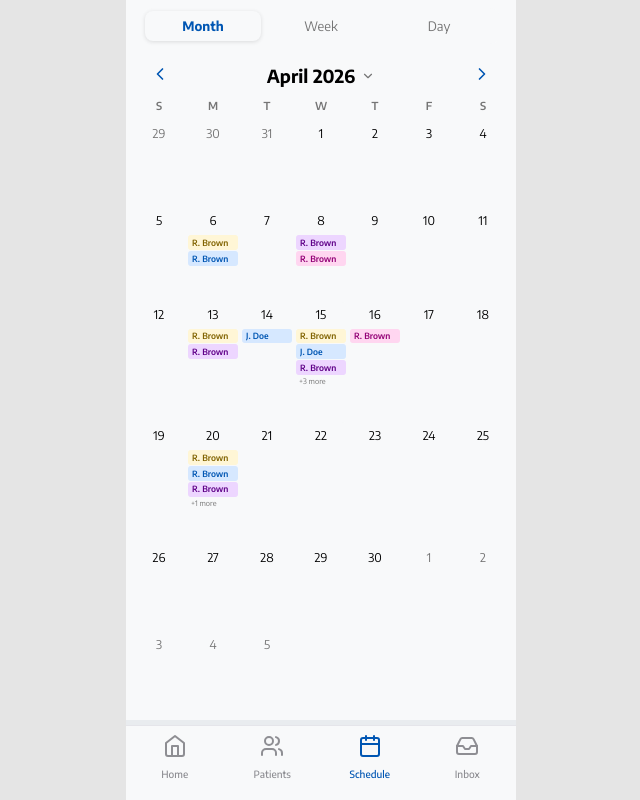
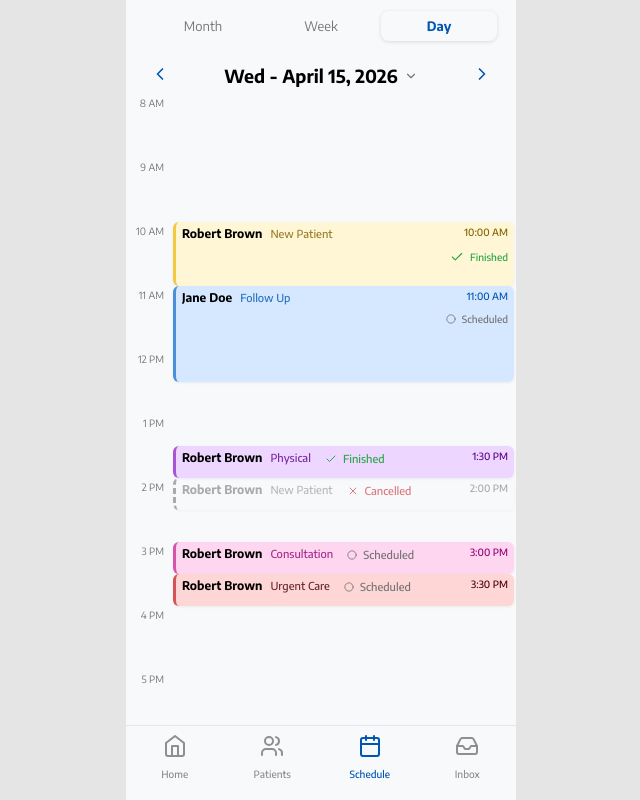
Before and after one commit to kateyang1998/novalab-oscar-mobile-pro, a React (Vite) app: page /schedule in a window 1280 px wide. Shown: the whole page, without its empty margins (319-959 px from the left). Built offline with nearby package versions, Linux system fonts and the light colour scheme.

Commit message:
refactor: change initial view in ScheduleScreen to 'day' and adjust screen height; remove unnecessary border in Weekgrid

```diff
--- a/src/components/schedule/Weekgrid.jsx
+++ b/src/components/schedule/Weekgrid.jsx
@@ -142,6 +142,5 @@ const styles = {
   dayColumn: {
     flex: 1,
     position: "relative",
-    borderLeft: `1px solid ${theme.colors.oscarWhite}`,
   },
 };
--- a/src/screens/ScheduleScreen.jsx
+++ b/src/screens/ScheduleScreen.jsx
@@ -25,7 +25,7 @@ export default function ScheduleScreen({ appointments = SAMPLE_APPOINTMENTS }) {
   const todayStr = getTodayString();
 
   // allow navigation to open the schedule in a specific view/date
-  const initialView = location.state?.view ?? "month";
+  const initialView = location.state?.view ?? "day";
   const initialSelectedDate = location.state?.date ?? "2026-04-15";
 
   const [view, setView] = useState(initialView);
@@ -155,7 +155,7 @@ const styles = {
   screen: {
     display: "flex",
     flexDirection: "column",
-    height: "calc(100vh - 80px)",
+    height: "calc(100vh - 70px)",
     background: theme.colors.oscarWhite,
     fontFamily: "-apple-system, 'SF Pro Text', 'Helvetica Neue', sans-serif",
     overflow: "hidden",
```
